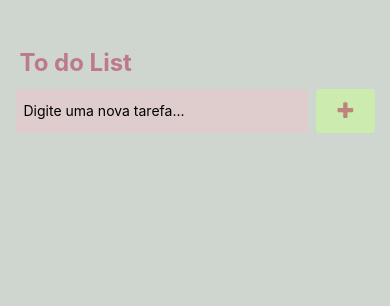
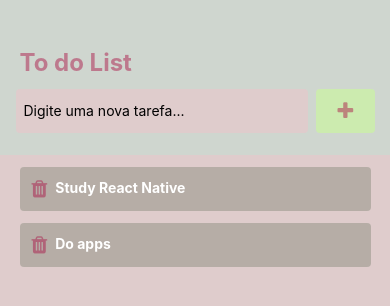
Before and after one commit to GuilhermeVDG/tasklist-mobile, a React Native app: screen / in a window 390 px wide. Shown: the top 306 px of the page. Built offline with nearby package versions, Linux system fonts and the light colour scheme.

Commit message:
finish tasks style

```diff
--- a/App.js
+++ b/App.js
@@ -1,10 +1,21 @@
 import React, { useState } from "react";
-import { View, Text, StyleSheet, TouchableOpacity, TextInput } from "react-native";
+import { View, Text, StyleSheet, TouchableOpacity, TextInput, FlatList } from "react-native";
 import { FontAwesome } from '@expo/vector-icons';
+import Task from "./src/Task";
 
 export default function App(){
 
   const [task, setTask] = useState('');
+  const [list, setList] = useState([
+    {
+      key: '1',
+      item: 'Study React Native'
+    },
+    {
+      key: '2',
+      item: 'Do apps'
+    }
+  ])
 
   function handleAddTask(){
     alert(task);
@@ -26,6 +37,14 @@ export default function App(){
           <FontAwesome name="plus" size={20} color='#a147'/>
         </TouchableOpacity>
       </View>
+
+      <FlatList
+        style={styles.list}
+        data={list}
+        keyExtractor={item => item.key}
+        renderItem={({ item }) => <Task data={item}/>}
+      />
+
     </View>
   )
 }
@@ -67,5 +86,11 @@ const styles = StyleSheet.create({
     alignItems: 'center',
     justifyContent: 'center',
     borderRadius: 4
+  },
+  list: {
+    flex: 1,
+    backgroundColor: '#dfcccc',
+    paddingStart: '5%',
+    paddingEnd: '5%'
   }
 });
--- /dev/null
+++ b/src/Task.js
@@ -0,0 +1,34 @@
+import React from "react";
+import { View, Text, StyleSheet, TouchableOpacity } from "react-native";
+import { FontAwesome } from '@expo/vector-icons';
+
+
+export default function Task({ data }){
+  return(
+    <View style={styles.container}>
+      <TouchableOpacity style={styles.button}>
+        <FontAwesome name="trash" size={20} color='#a147'/>
+      </TouchableOpacity>
+
+      <Text style={styles.text}>{data.item}</Text>
+    </View>
+
+  )
+}
+
+const styles = StyleSheet.create({
+  container: {
+    backgroundColor: '#1313',
+    marginTop: 12,
+    padding: 12,
+    borderRadius: 4,
+    flexDirection: 'row'
+  },
+  button: {
+    marginRight: 8
+  },
+  text: {
+    color: '#fff',
+    fontWeight: 'bold'
+  }
+})
```
